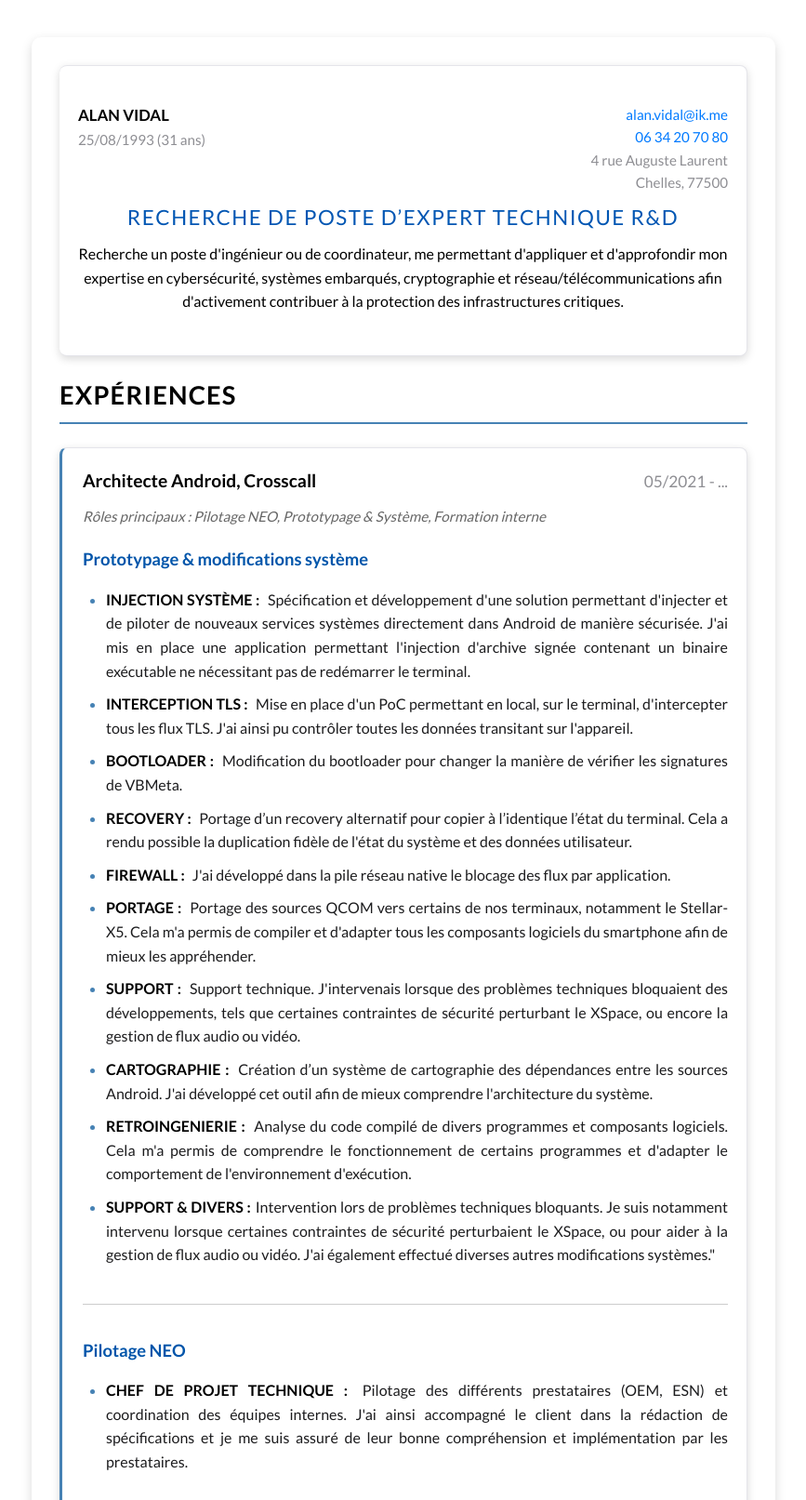
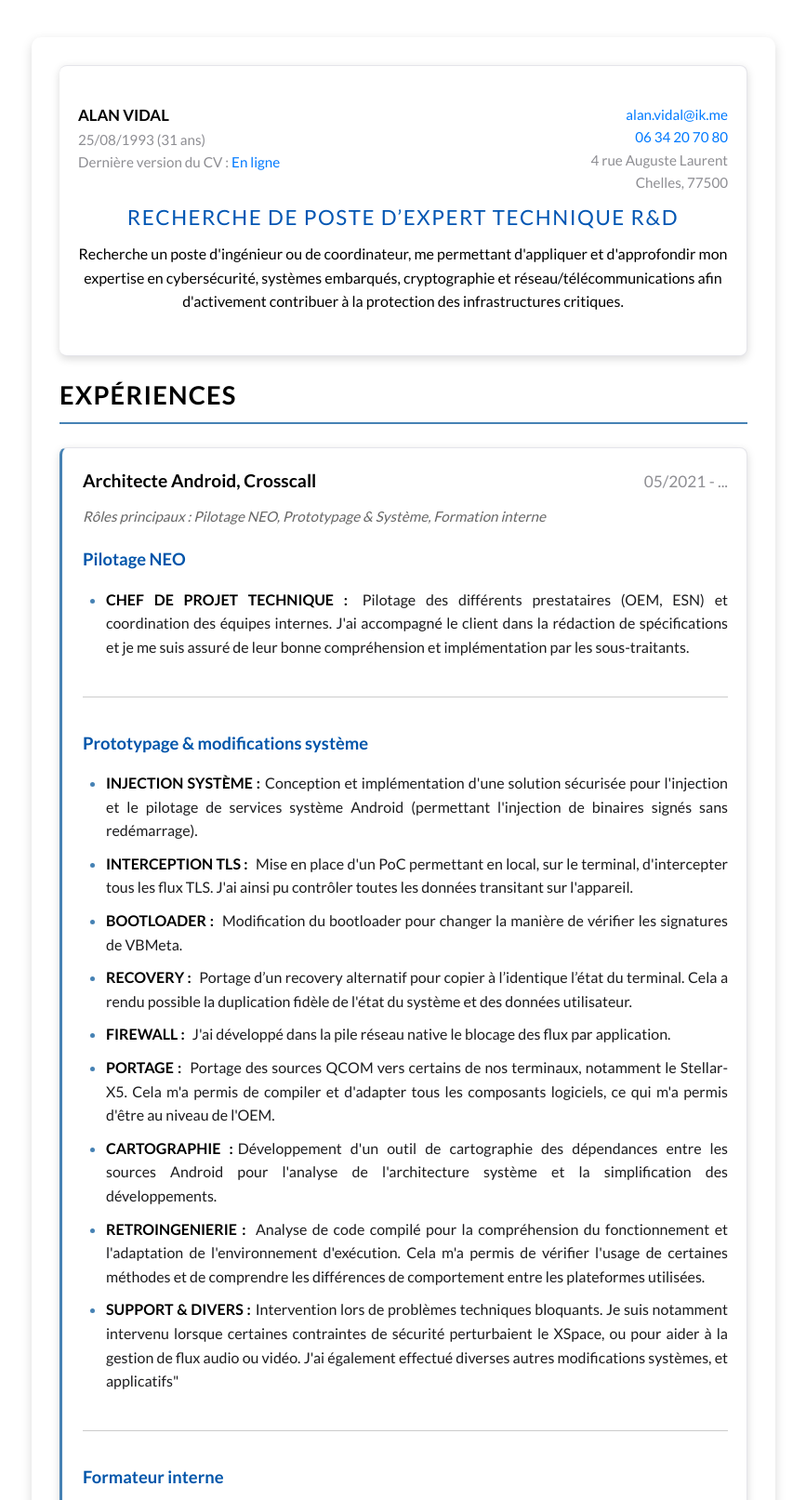
Before and after one commit to AlanVidal/AlanVidal.github.io, a plain HTML site: page index.html in a window 1280 px wide. Shown: the top 1613 px of the page at 93% size, without its empty margins (206-1073 px from the left). Drawn offline with Linux system fonts and the light colour scheme.

Commit message:
Typo & little fix

```diff
--- a/index.html
+++ b/index.html
@@ -869,7 +869,13 @@
                 <div class="name-age">
                     <p><strong>ALAN VIDAL</strong></p>
                     <p>25/08/1993 (31 ans)</p>
-                </div>
+                    <p>
+                       Dernière version du CV :
+                            <a href="https://alanvidal.github.io/">
+                                En ligne
+                            </a>
+                    </p>
+                    </div>
                 <div class="contact-details">
                     <p><a href="mailto:alan.vidal@ik.me">alan.vidal@ik.me</a></p>
                     <p><a href="tel:+33634207080">06 34 20 70 80</a></p>
@@ -891,27 +897,25 @@
                 <h3>Architecte Android, Crosscall <span class="date">05/2021 - ...</span></h3>
                 <p>Rôles principaux : Pilotage NEO, Prototypage & Système, Formation interne</p>
 
+                <div class="crosscall-sub-section">
+                    <h4>Pilotage NEO</h4>
+                    <ul>
+                        <li><strong>CHEF DE PROJET TECHNIQUE :</strong> Pilotage des différents prestataires (OEM, ESN) et coordination des équipes internes. J'ai accompagné le client dans la rédaction de spécifications et je me suis assuré de leur bonne compréhension et implémentation par les sous-traitants.</li>
+                    </ul>
+                </div>
 
                 <div class="crosscall-sub-section">
                     <h4>Prototypage & modifications système</h4>
                     <ul>
-                        <li><strong>INJECTION SYSTÈME :</strong> Spécification et développement d'une solution permettant d'injecter et de piloter de nouveaux services systèmes directement dans Android de manière sécurisée. J'ai mis en place une application permettant l'injection d'archive signée contenant un binaire exécutable ne nécessitant pas de redémarrer le terminal.</li>
+                        <li><strong>INJECTION SYSTÈME :</strong>Conception et implémentation d'une solution sécurisée pour l'injection et le pilotage de services système Android (permettant l'injection de binaires signés sans redémarrage).</li>
                         <li><strong>INTERCEPTION TLS :</strong> Mise en place d'un PoC permettant en local, sur le terminal, d'intercepter tous les flux TLS. J'ai ainsi pu contrôler toutes les données transitant sur l'appareil.</li>
                         <li><strong>BOOTLOADER :</strong> Modification du bootloader pour changer la manière de vérifier les signatures de VBMeta.</li>
                         <li><strong>RECOVERY :</strong> Portage d’un recovery alternatif pour copier à l’identique l’état du terminal. Cela a rendu possible la duplication fidèle de l'état du système et des données utilisateur.</li>
                         <li><strong>FIREWALL :</strong> J'ai développé dans la pile réseau native le blocage des flux par application.</li>
-                        <li><strong>PORTAGE :</strong> Portage des sources QCOM vers certains de nos terminaux, notamment le Stellar-X5. Cela m'a permis de compiler et d'adapter tous les composants logiciels du smartphone afin de mieux les appréhender.</li>
-                        <li><strong>SUPPORT :</strong> Support technique. J'intervenais lorsque des problèmes techniques bloquaient des développements, tels que certaines contraintes de sécurité perturbant le XSpace, ou encore la gestion de flux audio ou vidéo.</li>
-                        <li><strong>CARTOGRAPHIE :</strong> Création d’un système de cartographie des dépendances entre les sources Android. J'ai développé cet outil afin de mieux comprendre l'architecture du système.</li>
-                        <li><strong>RETROINGENIERIE :</strong> Analyse du code compilé de divers programmes et composants logiciels. Cela m'a permis de comprendre le fonctionnement de certains programmes et d'adapter le comportement de l'environnement d'exécution.</li>
-                        <li><strong>SUPPORT & DIVERS :</strong>Intervention lors de problèmes techniques bloquants. Je suis notamment intervenu lorsque certaines contraintes de sécurité perturbaient le XSpace, ou pour aider à la gestion de flux audio ou vidéo. J'ai également effectué diverses autres modifications systèmes." </li>
-                    </ul>
-                </div>
-
-                <div class="crosscall-sub-section">
-                    <h4>Pilotage NEO</h4>
-                    <ul>
-                        <li><strong>CHEF DE PROJET TECHNIQUE :</strong> Pilotage des différents prestataires (OEM, ESN) et coordination des équipes internes. J'ai ainsi accompagné le client dans la rédaction de spécifications et je me suis assuré de leur bonne compréhension et implémentation par les prestataires.</li>
+                        <li><strong>PORTAGE :</strong> Portage des sources QCOM vers certains de nos terminaux, notamment le Stellar-X5. Cela m'a permis de compiler et d'adapter tous les composants logiciels, ce qui m'a permis d'être au niveau de l'OEM.</li>
+                        <li><strong>CARTOGRAPHIE :</strong>Développement d'un outil de cartographie des dépendances entre les sources Android pour l'analyse de l'architecture système et la simplification des développements.</li>
+                        <li><strong>RETROINGENIERIE :</strong> Analyse de code compilé pour la compréhension du fonctionnement et l'adaptation de l'environnement d'exécution. Cela m'a permis de vérifier l'usage de certaines méthodes et de comprendre les différences de comportement entre les plateformes utilisées.</li>
+                        <li><strong>SUPPORT & DIVERS :</strong>Intervention lors de problèmes techniques bloquants. Je suis notamment intervenu lorsque certaines contraintes de sécurité perturbaient le XSpace, ou pour aider à la gestion de flux audio ou vidéo. J'ai également effectué diverses autres modifications systèmes, et applicatifs" </li>
                     </ul>
                 </div>
 
@@ -927,7 +931,7 @@
                 <div class="crosscall-sub-section">
                     <h4>Expertise Android</h4>
                     <ul>
-                        <li><strong>MODE BUREAU :</strong> Étude technique et architecture de base du mode bureau. J'ai étudié des propositions d'achat, des solutions open source et le développement interne d'une nouvelle solution. J'ai retenu cette dernière afin d'éviter la dette technique, d'utiliser des éléments modernes d'Android et de mettre en place une architecture propre.</li>
+                        <li><strong>MODE BUREAU :</strong> Étude technique et architecture de base du mode bureau. J'ai étudié des propositions d'achat, des solutions open source et le développement interne d'une nouvelle solution. J'ai retenu cette dernière afin de minimiser la dette technique, d'utiliser des éléments modernes d'Android et de mettre en place une architecture propre.</li>
                         <li><strong>KPI :</strong> Mise en place de KPI à imposer au constructeur pour garantir une certaine qualité d'usage. J'ai développé un logiciel capable de mesurer la fluidité, la capacité multitâche et la réactivité, fournissant des indicateurs reproductibles avec des scénarios d’usage de terrain.</li>
                         <li><strong>STANDARDISATION :</strong> Développement d'une version 100% embarquée sous forme de librairie capable de rejouer des scénarios et d’envoyer les données via un bus standard. J'ai ainsi simplifié le travail des futurs développeurs ainsi que l'intégration de la librairie.</li>
                         <li><strong>GRAPH :</strong> Mise en place d’un programme d’analyse des similitudes entre des arborescences graphiques. L'objectif était de permettre l'automatisation de scénarios préenregistrés sur différents terminaux en détectant la correspondance entre deux UI.</li>
@@ -947,9 +951,9 @@
             <div class="experience-item card">
                 <h3>Développeur/Ingénieur R&T, STSI² (Gendarmerie/Police) <span class="date">01/2018 - 07/2019</span></h3>
                 <ul>
-                    <li><strong>PC-STORM :</strong> Dans le cadre d’un usage multi-opérateur, il m’a été confié l’étude de faisabilité et le développement d’une application d’aide à la décision. J’ai fourni un rapport de 69 pages sur le sujet. Cette étude traitait de l'impact des différents KPI réseaux sur les différents services, des différents moyens matériels et logiciels possibles, mais également de la sûreté de l'application. Un système de gestion des dépendances et d'ordonnancement automatique des processus a été développé par mes soins.</li>
+                    <li><strong>PC-STORM :</strong> Dans le cadre d’un usage multi-opérateur, il m’a été confié l’étude de faisabilité et le développement d’une application d’aide à la décision. J’ai fourni un rapport de 69 pages sur le sujet. Cette étude traitait de l'impact des différents KPI réseaux sur les différents services, des différents moyens matériels et logiciels possibles, mais également de la sûreté de l'application. Un système de gestion des dépendances et d'ordonnancement automatique des processus a également été développé par mes soins.</li>
                     <li><strong>ÉTUDES PROSPECTIVES :</strong> Participation à l’étude de certaines solutions traitant de l’authentification, des communications critiques ou des diverses facettes du projet PC-STORM. Cela m'a permis de perfectionner mes compétences en télécommunications.</li>
-                    <li><strong>RETROINGENIERIE :</strong> Tests de résistance à certaines attaques via la décompilation, permettant de récupérer certaines données ou de contourner certaines vérifications.</li>
+                    <li><strong>RETROINGENIERIE :</strong> Tests de résistance à certaines attaques via la décompilation, permettant de récupérer certaines données ou de contourner certaines vérifications. (Root, récupération de token, etc)</li>
                 </ul>
             </div>
 
@@ -957,7 +961,7 @@
                 <h3>Interne, Natixis <span class="date">2016 - 2017</span></h3>
                 <p>Étude des outils de développement</p>
                 <ul>
-                    <li><strong>OUTILS :</strong> J'ai participé à la recherche d'outils permettant d'aider les équipes produits à traduire une spécification en tests concrets.</li>
+                    <li><strong>OUTILS :</strong> Participation à la recherche d'outils permettant aux équipes produits de traduire une spécification en tests concrets.</li>
                     <li><strong>CI/CD :</strong> Codage et intégration à la CI Jenkins d'un outil d'aide à la gestion des sources.</li>
                 </ul>
              </div>
@@ -966,7 +970,7 @@
                 <h3>Stagiaire, Sycorax <span class="date">50 jours 2016</span></h3>
                 <ul>
                     <li>Interventions chez les clients afin de résoudre les problèmes réseaux.</li>
-                    <li>Développement d’un système d’automatisation de génération et d’envoi des factures.</li>
+                    <li>Développement en PHP d’un système d’automatisation de génération et d’envoi des factures.</li>
                 </ul>
              </div>
              <div class="experience-item card">
```
